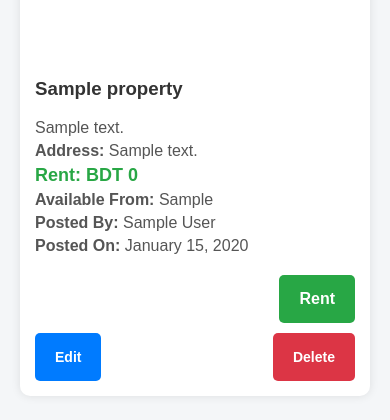
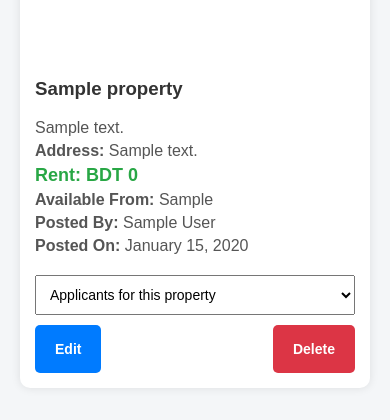
Before and after one commit to dopamine-64/370_project, a PHP site: page /view_properties.php in a window 390 px wide. Shown: the part 290-710 px from the top of the page. Run offline with PHP 8.4, Linux system fonts and the light colour scheme; the visitor is signed in with stand-in values (Sample User, id 1); tables that the repository leaves empty or names only in its code hold one stand-in row (values such as "Sample post"); some libraries are stand-ins or nearby versions.

Commit message:
Update view_properties.php

```diff
--- a/view_properties.php
+++ b/view_properties.php
@@ -113,30 +113,19 @@ $result = $conn->query($sql);
             justify-content: center;
         }
 
-        .edit-btn {
-            background-color: #007bff;
-        }
+        .edit-btn { background-color: #007bff; }
+        .edit-btn:hover { background-color: #0056b3; }
 
-        .edit-btn:hover {
-            background-color: #0056b3;
-        }
+        .delete-btn { background-color: #dc3545; }
+        .delete-btn:hover { background-color: #c82333; }
 
-        .delete-btn {
-            background-color: #dc3545;
-        }
+        .rent-btn { background-color: #28a745; font-size: 16px; width: 300px; }
+        .rent-btn:hover { background-color: #218838; }
 
-        .delete-btn:hover {
-            background-color: #c82333;
-        }
-
-        .rent-btn {
-            background-color: #28a745;
-            font-size: 16px;
+        select.applicants-dropdown {
+            padding: 10px;
             width: 300px;
-        }
-
-        .rent-btn:hover {
-            background-color: #218838;
+            font-size: 14px;
         }
 
         @media screen and (max-width: 768px) {
@@ -150,7 +139,8 @@ $result = $conn->query($sql);
                 align-items: flex-start;
             }
 
-            .rent-btn {
+            .rent-btn,
+            select.applicants-dropdown {
                 width: 100%;
             }
 
@@ -198,10 +188,35 @@ $result = $conn->query($sql);
                             <?php endif; ?>
                         </div>
 
-                        <form action="rent_property.php" method="POST" style="margin-left: auto;">
-                            <input type="hidden" name="property_id" value="<?php echo $row['property_id']; ?>">
-                            <button type="submit" class="rent-btn">Rent</button>
-                        </form>
+                        <!-- Booking Request or Applicants Dropdown -->
+                        <?php if (isset($_SESSION['user_id'])): ?>
+                            <?php if ($_SESSION['user_id'] == $row['user_id']): ?>
+                                <!-- Owner sees applicants -->
+                                <?php
+                                $property_id = $row['property_id'];
+                                $app_query = "SELECT users.name FROM booking_requests
+                                              JOIN users ON booking_requests.user_id = users.user_id
+                                              WHERE booking_requests.property_id = $property_id";
+                                $app_result = $conn->query($app_query);
+                                ?>
+                                <select class="applicants-dropdown">
+                                    <option disabled selected>Applicants for this property</option>
+                                    <?php if ($app_result->num_rows > 0): ?>
+                                        <?php while ($app = $app_result->fetch_assoc()): ?>
+                                            <option><?php echo htmlspecialchars($app['name']); ?></option>
+                                        <?php endwhile; ?>
+                                    <?php else: ?>
+                                        <option>No applicants yet</option>
+                                    <?php endif; ?>
+                                </select>
+                            <?php else: ?>
+                                <!-- Not owner, show apply button -->
+                                <form action="booking_requests.php" method="POST" style="margin-left: auto;">
+                                    <input type="hidden" name="property_id" value="<?php echo $row['property_id']; ?>">
+                                    <button type="submit" class="rent-btn">Apply for Tenant</button>
+                                </form>
+                            <?php endif; ?>
+                        <?php endif; ?>
                     </div>
                 </div>
             </div>
```
